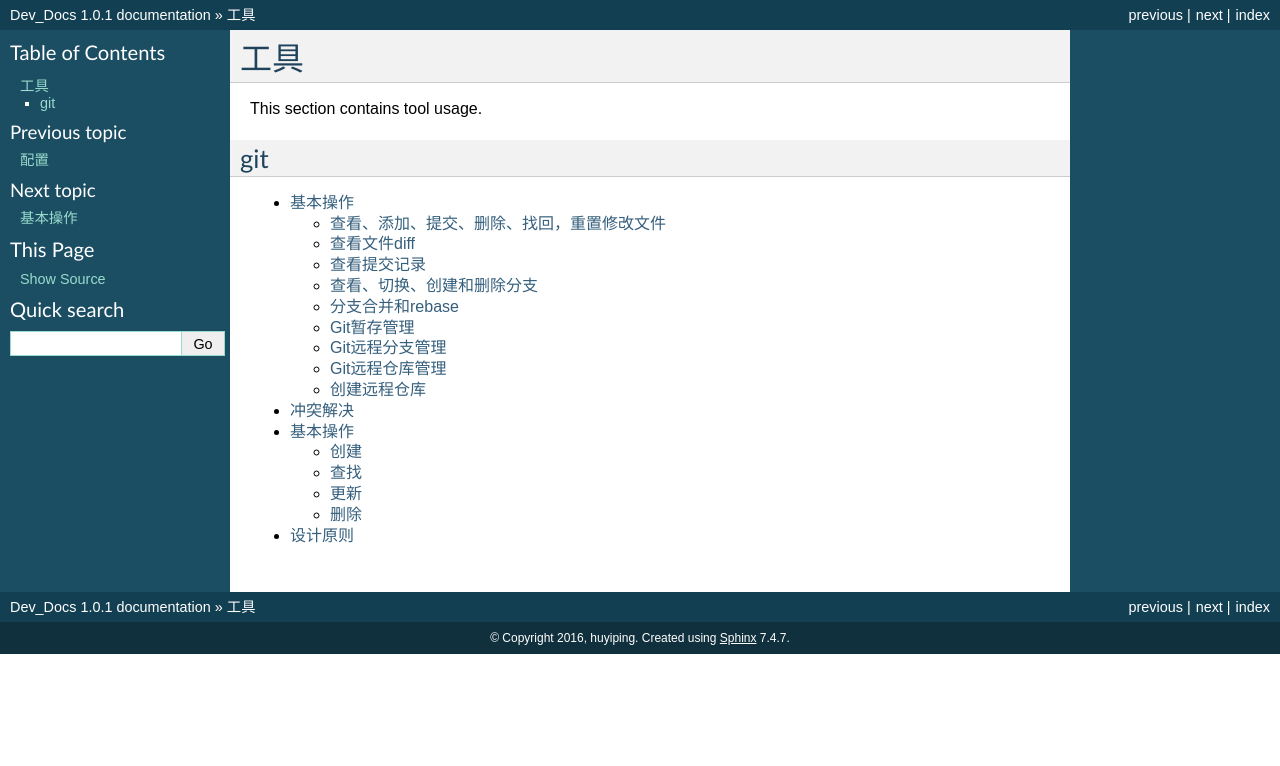
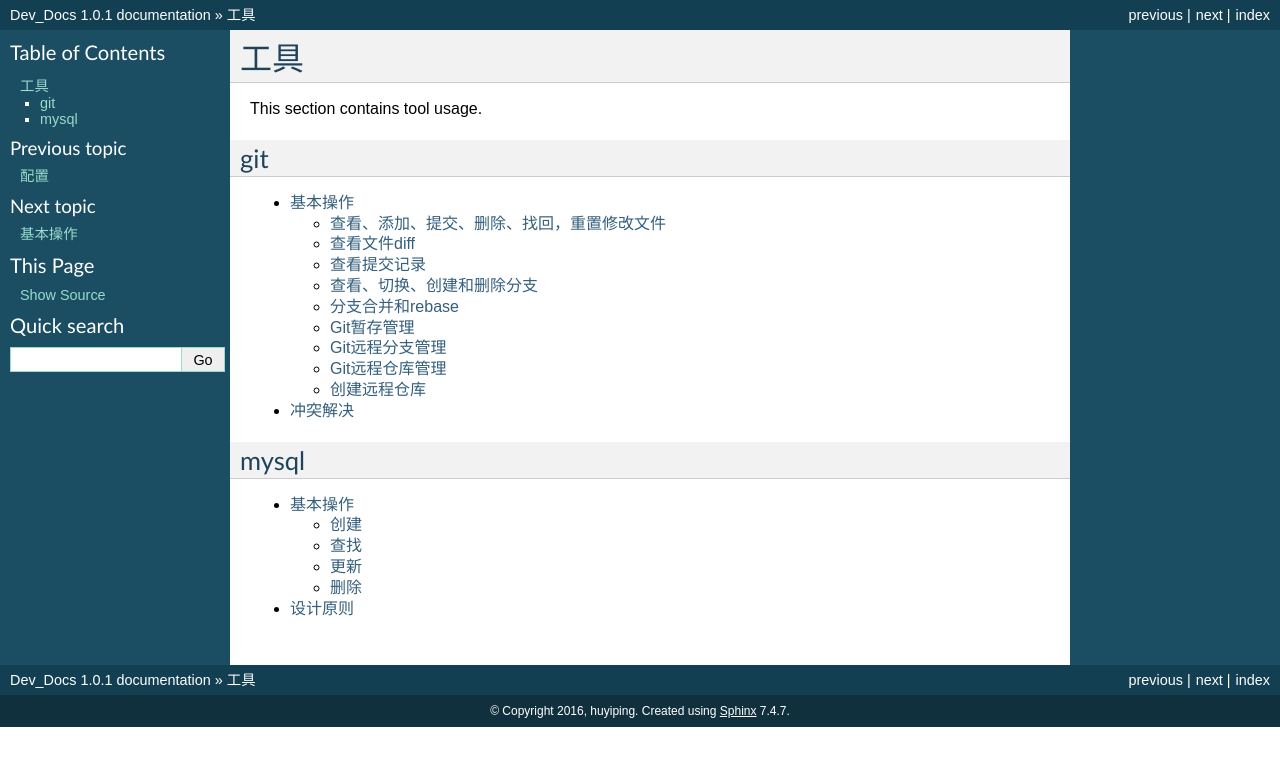
Before and after one commit to hoyping/dev_docs, a Sphinx documentation site: the page built from source/tools/index.rst, in a window 1280 px wide. Shown: the top 766 px of the page. Built offline with Sphinx 7.4.7, drawn with Linux system fonts in a browser that asks for light colours.

Commit message:
update mysql section

```diff
--- a/source/tools/index.rst
+++ b/source/tools/index.rst
@@ -10,4 +10,10 @@ git
     :maxdepth: 2
 
     git
+
+mysql
+====
+.. toctree::
+    :maxdepth: 2
+
     mysql
```
